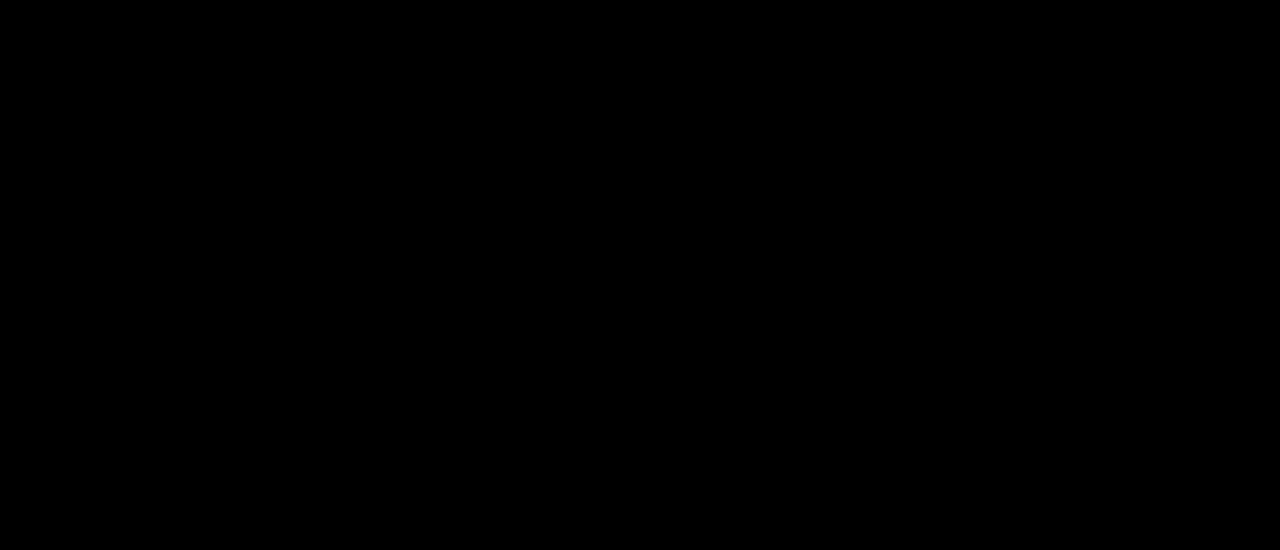
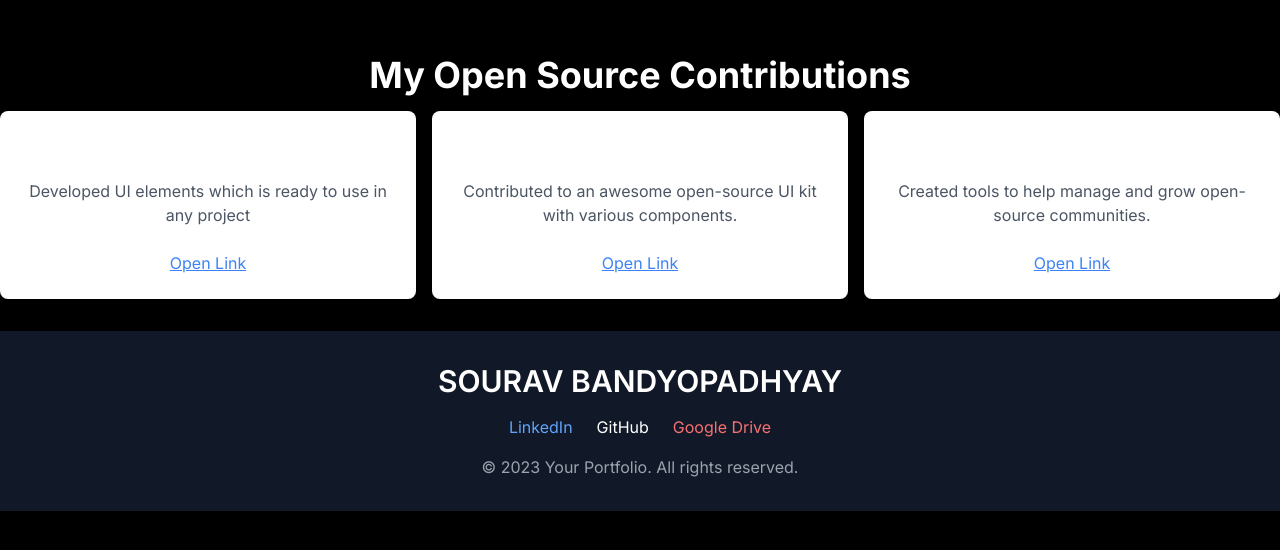
Before and after one commit to SouravBandyopadhyay/gsap-nextjs, a Next.js app: page / in a window 1280 px wide. Shown: the part 3161-3711 px from the top of the page. After the commit the page ends 3672 px from the top, so only its background shows below. Built offline with nearby package versions, Linux system fonts and the light colour scheme.

Commit message:
added footer section and open-source section

```diff
--- /dev/null
+++ b/src/app/Components/DropEffect.js
@@ -0,0 +1,27 @@
+// components/DropText.js
+import React, { useEffect, useRef } from 'react';
+import gsap from 'gsap';
+
+const DropText = () => {
+  const textRef = useRef(null);
+
+  useEffect(() => {
+    const textElement = textRef.current;
+
+    gsap.from(textElement, {
+      duration: 1.5,
+      opacity: 0,
+      y: -100, // Start position above the screen
+      ease: 'power3.out',
+      delay: 0.5,
+    });
+  }, []);
+
+  return (
+    <h1 ref={textRef} className="text-4xl font-bold text-center">
+      Drop Effect with GSAP
+    </h1>
+  );
+};
+
+export default DropText;
--- /dev/null
+++ b/src/app/Components/Footer.js
@@ -0,0 +1,60 @@
+// components/Footer.js
+import React, { useEffect, useRef } from "react";
+import gsap from "gsap";
+
+const Footer = () => {
+  const nameRef = useRef(null);
+
+  useEffect(() => {
+    const nameElement = nameRef.current;
+    gsap.from(nameElement, {
+      duration: 1.5,
+      opacity: 0,
+      y: 20,
+      ease: "power3.out",
+      delay: 0.5,
+    });
+  }, []);
+
+  return (
+    <footer className="bg-gray-900 text-white py-8">
+      <div className="container mx-auto text-center">
+        <h2 ref={nameRef} className="text-3xl font-semibold mb-4">
+          SOURAV BANDYOPADHYAY
+        </h2>
+        <div className="flex justify-center space-x-6 mb-4">
+          <a
+            href="https://www.linkedin.com/in/souravbandyopadhyay/"
+            target="_blank"
+            rel="noopener noreferrer"
+            className="text-blue-400 hover:text-blue-300"
+          >
+            LinkedIn
+          </a>
+          <a
+            href="https://github.com/SouravBandyopadhyay"
+            target="_blank"
+            rel="noopener noreferrer"
+            className="text-white hover:text-gray-300"
+          >
+            GitHub
+          </a>
+          <a
+            href="https://drive.google.com/your-google-drive-link/"
+            target="_blank"
+            rel="noopener noreferrer"
+            className="text-red-400 hover:text-red-300"
+          >
+            Google Drive
+          </a>
+        </div>
+        <p className="text-gray-400 text-md">
+          &copy; 2023 Your Portfolio. All rights reserved.
+        </p>
+      </div>
+
+    </footer>
+  );
+};
+
+export default Footer;
--- /dev/null
+++ b/src/app/Components/OpenSourceContribution.js
@@ -0,0 +1,61 @@
+import { gsap } from "gsap";
+import React, { useEffect, useRef } from "react";
+
+const contributions = [
+  {
+    id: 1,
+    title: "UiVerse",
+    description: "Developed UI elements which is ready to use in any project",
+    link: "https://uiverse.io/profile/SouravBandyopadhyay",
+  },
+  {
+    id: 2,
+    title: "Awesome UI Kit",
+    description:
+      "Contributed to an awesome open-source UI kit with various components.",
+    link: "https://github.com/example/awesome-ui-kit",
+  },
+  {
+    id: 3,
+    title: "Community Tools",
+    description:
+      "Created tools to help manage and grow open-source communities.",
+    link: "https://github.com/example/community-tools",
+  },
+];
+
+const OpenSourceContributions = () => {
+  const containerRef = useRef(null);
+
+  useEffect(() => {
+    const container = containerRef.current;
+    gsap.from(container, { opacity: 0, y: 50, duration: 1 });
+  }, []);
+
+  return (
+    <div ref={containerRef} className="py-8 text-center">
+      <h1 className="text-4xl font-bold mb-4">My Open Source Contributions</h1>
+      <div className="grid gap-4 md:grid-cols-3">
+        {contributions.map((contribution) => (
+          <div
+            key={contribution.id}
+            className="bg-white p-6 shadow-md rounded-lg hover:shadow-lg transition duration-300 ease-in-out transform hover:-translate-y-1"
+          >
+            <h2 className="text-xl font-semibold mb-4">{contribution.title}</h2>
+            <p className="text-gray-600 mb-6">{contribution.description}</p>
+            <a
+              href={contribution.link}
+              target="_blank"
+              rel="noopener noreferrer"
+              className="text-blue-500 underline hover:text-blue-600"
+            >
+              Open Link
+            </a>
+          </div>
+        ))}
+      </div>
+    </div>
+  );
+};
+
+export default OpenSourceContributions;
--- a/src/app/page.js
+++ b/src/app/page.js
@@ -10,6 +10,9 @@ import TestimonialsCarousel from "./Components/Testimonial";
 import TestimonialsCarousel2 from "./Components/Testimonials2";
 import ProjectsSection from "./Components/ProjexctSection";
 import MessageIcon from "./Components/RandomMotion";
+import OpenSourceContributions from "./Components/OpenSourceContribution";
+import Footer from "./Components/Footer";
+import DropText from "./Components/DropEffect";
 gsap.registerPlugin(CSSPlugin);
 export default function Home() {
   return (
@@ -28,9 +31,10 @@ export default function Home() {
         <SkillSection />
         <TestimonialsCarousel />
         <ProjectsSection />
-        <MessageIcon/>
+        <OpenSourceContributions />
+        {/* <MessageIcon/> */}
       </main>
-      {/* </CustomCursor> */}
+      <Footer />
     </>
   );
 }
```
